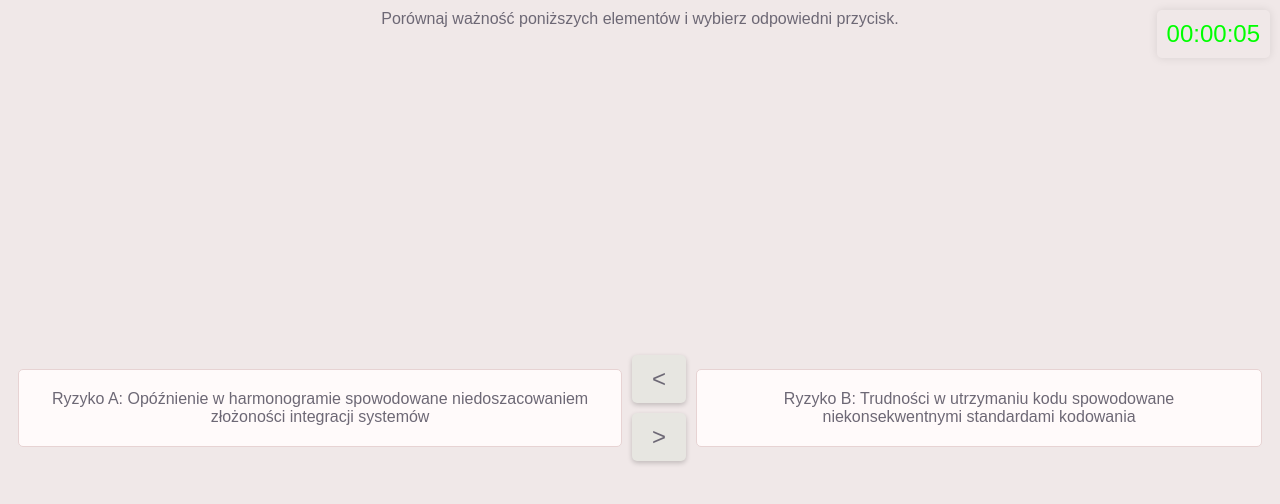
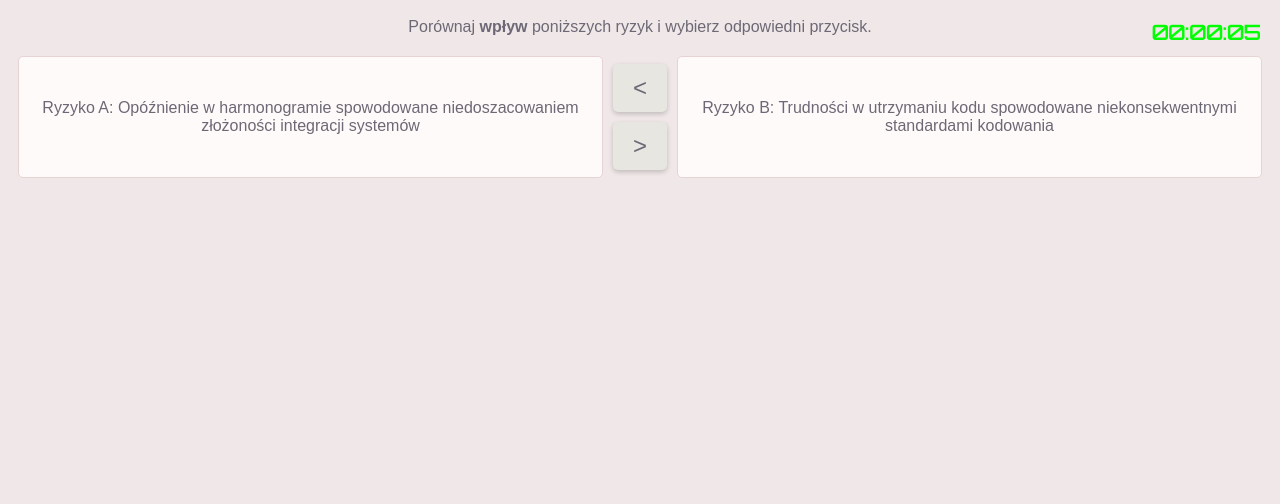
Before and after one commit to JaroslawHryszko/ryzykFizyk, a plain HTML site: page index.html in a window 1280 px wide. Drawn offline with Linux system fonts and the light colour scheme.

Commit message:
Fixing div sizes and positions

```diff
--- a/index.html
+++ b/index.html
@@ -7,8 +7,9 @@
 <link rel="stylesheet" href="style.css">
 </head>
 <body>
-<div class="instructions">Porównaj ważność poniższych elementów i wybierz odpowiedni przycisk.</div>
-<div id="container">
+<div class="outercontainer">
+	<div class="instructions">Porównaj <b>wpływ</b> poniższych ryzyk i wybierz odpowiedni przycisk.</div>
+	<div class="container">
 	  <div class="item item_a">Ryzyko A: Tu pojawi się pierwsze ryzyko A.</div>
 	  <div class="actions">
 		<div class="action" onclick="vote('<')"> &lt; </div>
@@ -17,6 +18,7 @@
 	  <div class="item item_b">Ryzyko B: Tu pojawi się pierwsze ryzyko B.</div>
 	  <div class="timer" id="timer">00:00:00</div>
 	</div>
+</div>
 <script src="script.js"></script>
 </body>
 </html>
--- a/style.css
+++ b/style.css
@@ -1,30 +1,55 @@
+@import url('https://fonts.googleapis.com/css2?family=Orbitron&display=swap');
+
 body {
   font-family: Arial, sans-serif;
   display: flex;
   justify-content: center;
   align-items: center;
-  height: 100vh;
+  /*height: 100vh; */
+  height: 100%;
   background: #f0e8e8; /* pastelowe tło */
 }
 
-#container {
+.outercontainer {
   display: flex;
-  justify-content: center;
+  flex-direction: column;
   align-items: center;
-  animation: fadeIn 1s;
+  animation: fadeIn 2s;
+  width: 100%;
+}
+
+.instructions {
+    /* position: absolute;  absolutne pozycjonowanie
+    top: 10px; */
+	margin: 10px;
+    text-align: center;
+    color: #6d6875; /* pastelowy kolor tekstu */
+}
+
+.container {
+  display: flex;
+  justify-content: space-around; /* było: center */
+  align-items: center;
+  width: 100%;
 }
 
 .item, .item_a, .item_b {
+  flex: 1;
+  display: grid;
   padding: 20px;
   border: 1px solid #e7d3d3; /* pastelowa obwódka */
   border-radius: 5px;
   background: #fffafa; /* pastelowy kolor tła */
   color: #6d6875; /* pastelowy kolor tekstu */
   text-align: center;
+  align-items: center;
   margin: 10px; /* Zapewnia odstęp */
+  height: 80px;
+  width: 100%;
 }
 
 .actions {
+  flex: 0 1 auto;
   display: flex;
   flex-direction: column; /* Przyciski jeden pod drugim */
   justify-content: center;
@@ -50,29 +75,21 @@ body {
 }
 
 @keyframes fadeIn { from { opacity: 0; } to { opacity: 1; } }
-@import url('https://fonts.googleapis.com/css2?family=Orbitron');
+
 
 .timer {
 
     position: absolute; /* absolutne pozycjonowanie */
     right: 10px;
     top: 10px;
-    font-family: "Orbitron", sans-serif;
+    font-family: 'Orbitron', sans-serif;
     font-optical-sizing: auto;
-    font-weight: 400;
+    font-weight: 600;
     font-style: normal;
-    background: #black;
+    /* background: black; */
     color: #00ff00; /* kolor tekstu zegara LCD */
     padding: 10px;
     border-radius: 5px;
-    font-size: 24px;
-    box-shadow: 0 0 10px rgba(0, 0, 0, 0.1); /* subtelny cień */
+    font-size: 20px;
+    /* box-shadow: 0 0 10px rgba(0, 0, 0, 0.1); /* subtelny cień */
 }
-
-.instructions {
-    position: absolute; /* absolutne pozycjonowanie */
-    top: 10px;
-    text-align: center;
-    animation: fadeIn 2s;
-    color: #6d6875; /* pastelowy kolor tekstu */
-}
```
Lines whose indentation alone changed are shown as unchanged.
